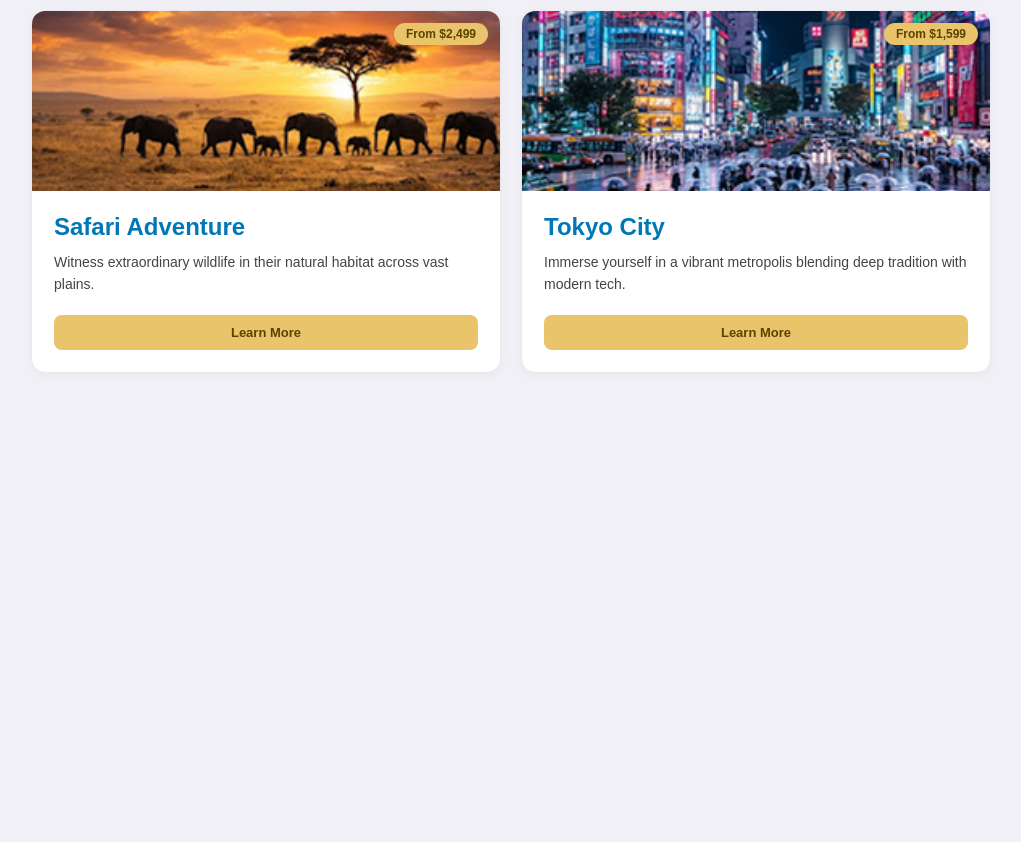
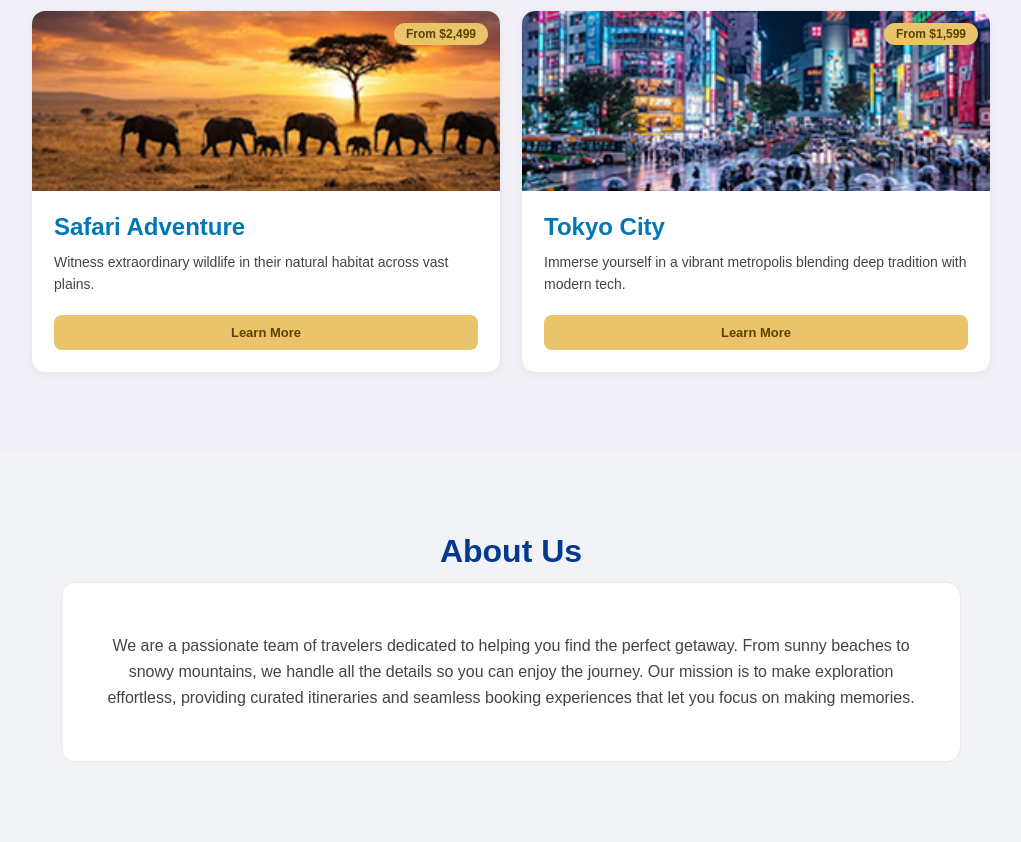
Before and after one commit to ShrishtiSingh11/Wonderlust-Travel-Website, a plain HTML site: page index.html in a window 1280 px wide. Shown: the part 1224-2066 px from the top of the page, without its empty margins (129-1150 px from the left). Before the commit the page ends 1677 px from the top, so only its background shows below. Drawn offline with Linux system fonts and the light colour scheme.

Commit message:
about section done

```diff
--- a/index.html
+++ b/index.html
@@ -25,6 +25,7 @@
 
         </nav>
             </header>
+<main>
     <section class="hero" id="home">
 
     <div class="hero-content">
@@ -97,40 +98,6 @@
             </div>
         </section>
 
-</body>
-</html>
-
-
-
-
-
-
-
-
-
-
-
-
-
-
-
-
-
-
-
-
-
-
-
-
-
-
-
-
-<!--
-
-
-
          <section class="about" id="about">
             <h2 class="section-title">About Us</h2>
             <div class="about-card">
@@ -143,21 +110,9 @@
                 </p>
             </div>
         </section>
+    </main>
 
-<footer class="footer">
-    <div class="footer-logo">Wanderlust</div>
 
-    <nav class="footer-links">
-        <a href="#">Privacy Policy</a>
-        <a href="#">Terms of Service</a>
-        <a href="#">Contact Us</a>
-        <a href="#">FAQ</a>
-    </nav>
 
-    <div class="footer-right">
-        <p>© 2024 Wanderlust Travel Agency. All rights reserved.</p>
-        <a href="#home" class="back-top">Back to Top ↑</a>
-    </div>
-</footer>
-
-     -->
+</body>
+</html>
--- a/style.css
+++ b/style.css
@@ -181,3 +181,25 @@ nav a.active {
 .card-btn:hover {
     background: #dfb54e;
 }
+
+
+.about {
+    background: #F2F3F7;
+    padding: 80px 20px;
+}
+
+.about-card {
+    max-width: 900px;
+    margin: 0 auto;
+    background: #fff;
+    border: 1px solid #E8E8EE;
+    border-radius: 14px;
+    padding: 50px 40px;
+    text-align: center;
+}
+
+.about-card p {
+    color: #444;
+    font-size: 16px;
+    line-height: 26px;
+}
```
Lines whose indentation alone changed are shown as unchanged.
